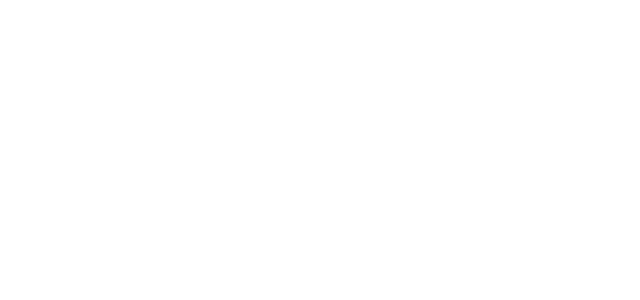
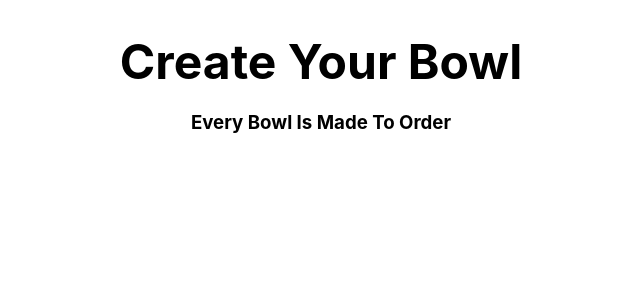
Before and after one commit to billyxuding/PokeSquare, a React (Create React App) app in the folder client/: page / in a window 1280 px wide. Shown: the top 300 px of the page, without its empty margins (319-959 px from the left). Built offline with nearby package versions, Linux system fonts and the light colour scheme.

Commit message:
created header

```diff
--- a/client/src/App.css
+++ b/client/src/App.css
@@ -1,3 +1,17 @@
 .App {
-  text-align: center;
+	text-align: center;
 }
+
+.block {
+	margin: auto;
+	display: block;
+}
+
+h1 {
+	font-size: 36pt;
+}
+
+.made-to-order {
+	margin: 20px;
+	font-size: 14pt;
+}
--- a/client/src/App.js
+++ b/client/src/App.js
@@ -1,11 +1,14 @@
 import './App.css';
 
 function App() {
-  return (
-    <div className="App">
-
-    </div>
-  );
+	return (
+		<div className="App">
+			<h1>
+				Create Your Bowl<br />
+				<span className="block made-to-order">Every Bowl Is Made To Order</span>
+			</h1>
+		</div>
+	);
 }
 
 export default App;
```
